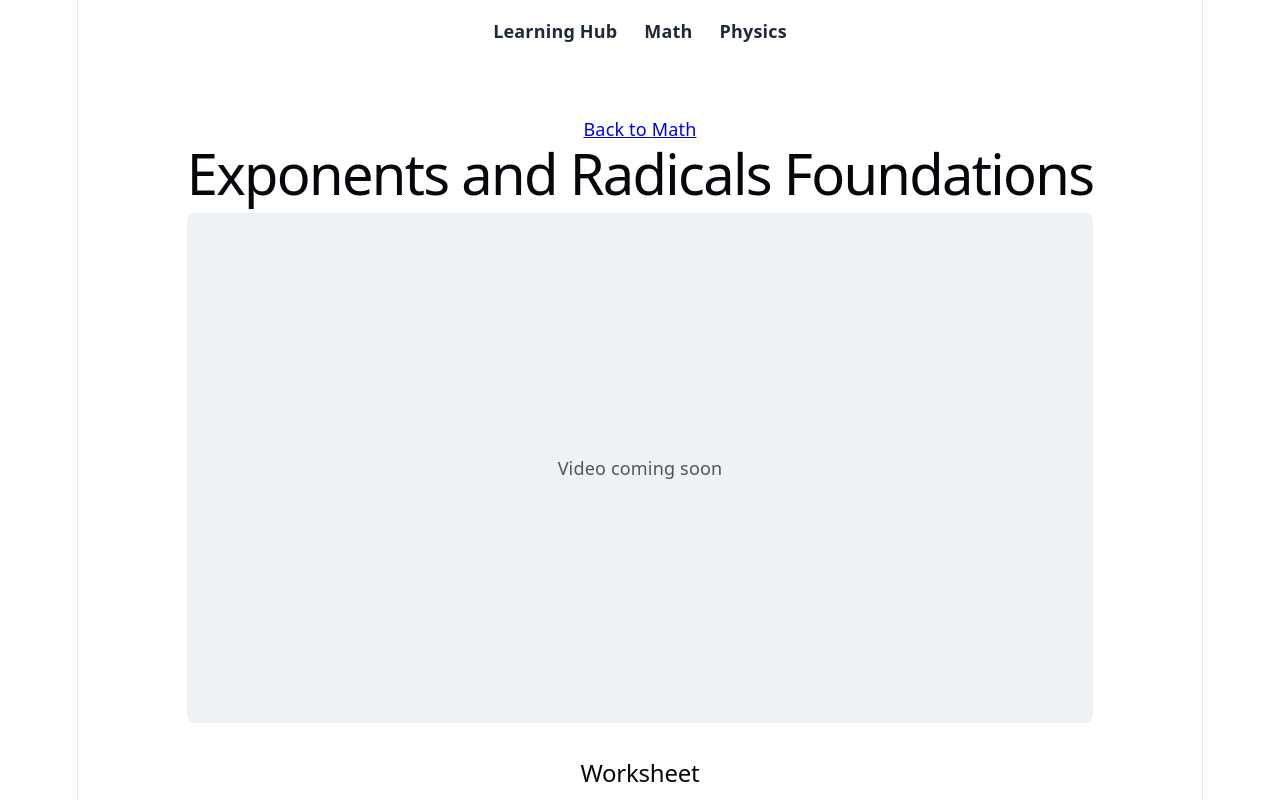
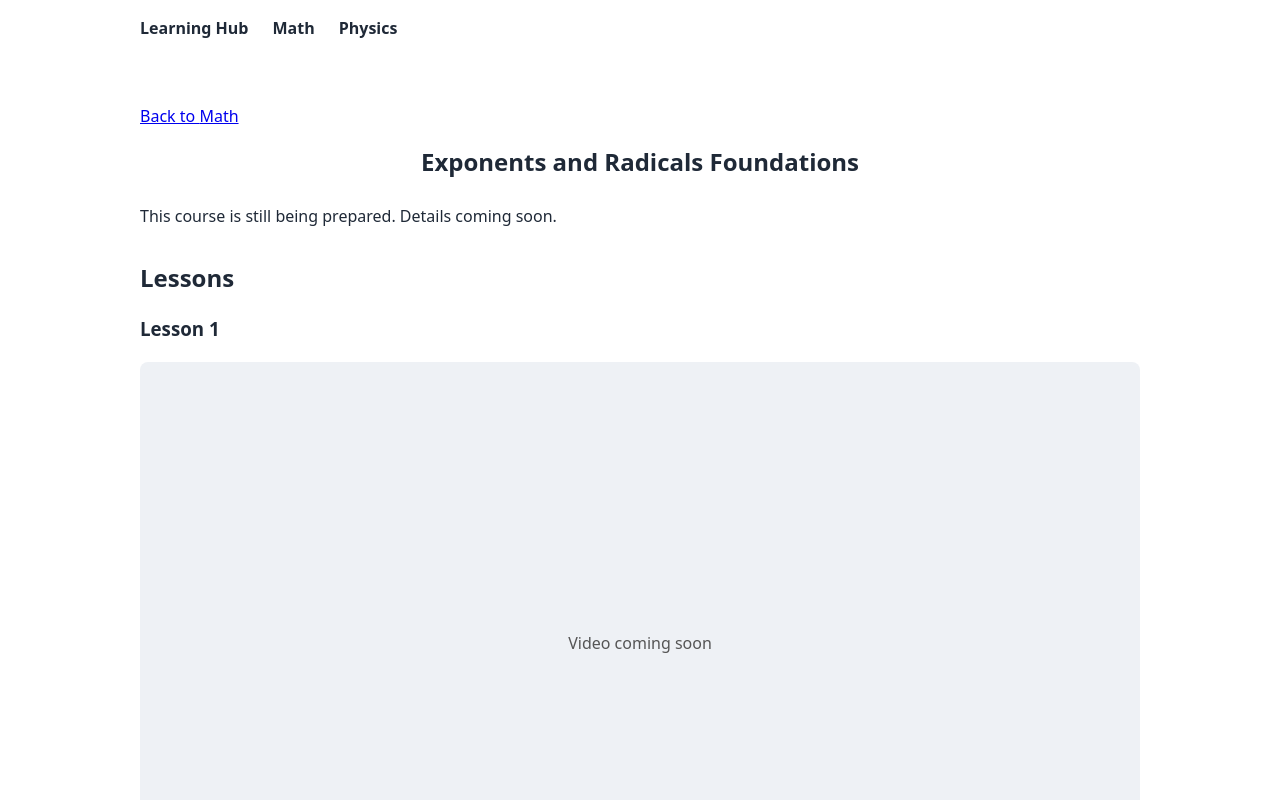
Before and after one commit to diliscia/learning-hub, a React (Vite) app: page /math/exponents in a window 1280 px wide. Shown: the top 800 px of the page. Built offline with nearby package versions, Linux system fonts and the light colour scheme.

Commit message:
Organize topics as courses with lessons and improve layout
Organize topics as courses with lessons and improve layout

```diff
--- a/src/App.css
+++ b/src/App.css
@@ -124,3 +124,15 @@ a.card:hover {
   margin: 0;
   opacity: 0.8;
 }
+
+.section h1 {
+  text-align: center;
+}
+
+.section p {
+  text-align: justify;
+}
+
+.work p {
+  text-align: center;
+}
--- a/src/data/site.js
+++ b/src/data/site.js
@@ -4,13 +4,85 @@ export const site = {
   outschoolUrl: "https://outschool.com/teachers/Marcelo",
 };
 
-// videoId stays empty until you add the YouTube video ID.
+// Builds a list of lessons. Add each YouTube video ID and worksheet link later.
+const makeLessons = (n) =>
+  Array.from({ length: n }, (_, i) => ({
+    title: `Lesson ${i + 1}`,
+    videoId: "",
+    worksheetUrl: "",
+  }));
+
 export const topics = [
-  { id: "integers", subject: "Math", title: "Master Integers, Rational Numbers & Powers", videoId: "" },
-  { id: "inequalities", subject: "Math", title: "Solving and Graphing Inequalities", videoId: "" },
-  { id: "factoring", subject: "Math", title: "Factoring: Solve Quadratic Equations With Confidence", videoId: "" },
-  { id: "polynomials", subject: "Math", title: "Polynomials and Solving Equations", videoId: "" },
-  { id: "exponents", subject: "Math", title: "Exponents and Radicals Foundations", videoId: "" },
-  { id: "kinematics", subject: "Physics", title: "Kinematics Made Clear: Motion in 1D & 2D", videoId: "" },
-  { id: "artemis", subject: "Physics", title: "The Physics of Space Exploration: Artemis Missions", videoId: "" },
+  {
+    id: "integers",
+    subject: "Math",
+    title: "Integers, Rational Numbers & Powers",
+    description:
+      "A seven lesson course that builds confident number skills: integers, rational numbers and exponents, with clear explanations and guided practice that prepare students for algebra.",
+    goals:
+      "Work with integers, apply the order of operations, convert and calculate with fractions and decimals, and use the exponent rules.",
+    lessons: makeLessons(7),
+  },
+  {
+    id: "inequalities",
+    subject: "Math",
+    title: "Solving and Graphing Inequalities",
+    description:
+      "A three lesson course on solving and graphing inequalities, from simple to compound, with step by step explanations and guided practice.",
+    goals:
+      "Solve and graph one step, multi step and compound inequalities, read solutions on a number line, and use inequalities in word problems.",
+    lessons: makeLessons(3),
+  },
+  {
+    id: "factoring",
+    subject: "Math",
+    title: "Factoring Quadratic Equations",
+    description:
+      "A five lesson course on factoring quadratic polynomials, with guided worksheets and more than 100 solved examples and practice problems.",
+    goals:
+      "Factor out the greatest common factor, factor simple and complex trinomials, and recognize special patterns such as the difference of squares.",
+        lessons: [
+      { title: "Lesson 1: Introduction to Factoring and the Greatest Common Factor", videoId: "", worksheetUrl: "" },
+      { title: "Lesson 2: Factoring Simple Trinomials (a = 1)", videoId: "", worksheetUrl: "" },
+      { title: "Lesson 3: Factoring Complex Trinomials (a ≠ 1)", videoId: "", worksheetUrl: "" },
+      { title: "Lesson 4: Difference of Squares and Perfect Square Trinomials", videoId: "", worksheetUrl: "" },
+      { title: "Lesson 5: Factoring Practice with Mixed Problems", videoId: "", worksheetUrl: "" },
+    ],
+  },
+  {
+    id: "polynomials",
+    subject: "Math",
+    title: "Polynomials and Solving Linear Equations",
+    description: "This course is still being prepared. Details coming soon.",
+    goals: "",
+    lessons: makeLessons(7),
+  },
+  {
+    id: "exponents",
+    subject: "Math",
+    title: "Exponents and Radicals Foundations",
+    description: "This course is still being prepared. Details coming soon.",
+    goals: "",
+    lessons: makeLessons(2),
+  },
+  {
+    id: "kinematics",
+    subject: "Physics",
+    title: "Kinematics for Motion in 1D & 2D",
+    description:
+      "A three lesson course on how things move in one and two dimensions: displacement, velocity, acceleration and motion graphs, with guided practice problems.",
+    goals:
+      "Describe and analyze motion, calculate speed, velocity and acceleration, solve motion problems with algebra, and read motion graphs.",
+    lessons: makeLessons(3),
+  },
+  {
+    id: "artemis",
+    subject: "Physics",
+    title: "The Physics of Space Exploration using Artemis Missions",
+    description:
+      "A one lesson course that uses real data from the NASA Artemis II mission to apply physics formulas to escape velocity, orbital speed, gravity, energy and travel time.",
+    goals:
+      "Calculate escape velocity and orbital speed, find gravitational acceleration on different planets, work out energy values from data, and use formulas with the correct units.",
+    lessons: makeLessons(1),
+  },
 ];
--- a/src/index.css
+++ b/src/index.css
@@ -1,111 +1,7 @@
-:root {
-  --text: #6b6375;
-  --text-h: #08060d;
-  --bg: #fff;
-  --border: #e5e4e7;
-  --code-bg: #f4f3ec;
-  --accent: #aa3bff;
-  --accent-bg: rgba(170, 59, 255, 0.1);
-  --accent-border: rgba(170, 59, 255, 0.5);
-  --social-bg: rgba(244, 243, 236, 0.5);
-  --shadow:
-    rgba(0, 0, 0, 0.1) 0 10px 15px -3px, rgba(0, 0, 0, 0.05) 0 4px 6px -2px;
-
-  --sans: system-ui, 'Segoe UI', Roboto, sans-serif;
-  --heading: system-ui, 'Segoe UI', Roboto, sans-serif;
-  --mono: ui-monospace, Consolas, monospace;
-
-  font: 18px/145% var(--sans);
-  letter-spacing: 0.18px;
-  color-scheme: light dark;
-  color: var(--text);
-  background: var(--bg);
-  font-synthesis: none;
-  text-rendering: optimizeLegibility;
-  -webkit-font-smoothing: antialiased;
-  -moz-osx-font-smoothing: grayscale;
-
-  @media (max-width: 1024px) {
-    font-size: 16px;
-  }
-}
-
-@media (prefers-color-scheme: dark) {
-  :root {
-    --text: #9ca3af;
-    --text-h: #f3f4f6;
-    --bg: #16171d;
-    --border: #2e303a;
-    --code-bg: #1f2028;
-    --accent: #c084fc;
-    --accent-bg: rgba(192, 132, 252, 0.15);
-    --accent-border: rgba(192, 132, 252, 0.5);
-    --social-bg: rgba(47, 48, 58, 0.5);
-    --shadow:
-      rgba(0, 0, 0, 0.4) 0 10px 15px -3px, rgba(0, 0, 0, 0.25) 0 4px 6px -2px;
-  }
-
-  #social .button-icon {
-    filter: invert(1) brightness(2);
-  }
-}
-
 body {
   margin: 0;
+  font-family: system-ui, Arial, sans-serif;
+  color: #1f2937;
+  background: white;
+  line-height: 1.5;
 }
-
-#root {
-  width: 1126px;
-  max-width: 100%;
-  margin: 0 auto;
-  text-align: center;
-  border-inline: 1px solid var(--border);
-  min-height: 100svh;
-  display: flex;
-  flex-direction: column;
-  box-sizing: border-box;
-}
-
-h1,
-h2 {
-  font-family: var(--heading);
-  font-weight: 500;
-  color: var(--text-h);
-}
-
-h1 {
-  font-size: 56px;
-  letter-spacing: -1.68px;
-  margin: 32px 0;
-  @media (max-width: 1024px) {
-    font-size: 36px;
-    margin: 20px 0;
-  }
-}
-h2 {
-  font-size: 24px;
-  line-height: 118%;
-  letter-spacing: -0.24px;
-  margin: 0 0 8px;
-  @media (max-width: 1024px) {
-    font-size: 20px;
-  }
-}
-p {
-  margin: 0;
-}
-
-code,
-.counter {
-  font-family: var(--mono);
-  display: inline-flex;
-  border-radius: 4px;
-  color: var(--text-h);
-}
-
-code {
-  font-size: 15px;
-  line-height: 135%;
-  padding: 4px 8px;
-  background: var(--code-bg);
-}
--- a/src/pages/Topic.jsx
+++ b/src/pages/Topic.jsx
@@ -8,7 +8,7 @@ function Topic() {
   if (!topic) {
     return (
       <section className="section">
-        <p>Topic not found.</p>
+        <p>Course not found.</p>
         <Link to="/">Back to home</Link>
       </section>
     );
@@ -18,20 +18,40 @@ function Topic() {
     <section className="section">
       <Link to={`/${subject}`}>Back to {topic.subject}</Link>
       <h1>{topic.title}</h1>
+      <p>{topic.description}</p>
 
-      {topic.videoId ? (
+      {topic.goals && (
+        <>
+          <h2>What students will learn</h2>
+          <p>{topic.goals}</p>
+        </>
+      )}
+
+      <h2>Lessons</h2>
+      {topic.lessons.map((lesson, index) => (
+        <article className="lesson" key={index}>
+          <h3>{lesson.title}</h3>
+
+          {lesson.videoId ? (
             <iframe
               className="video"
-          src={`https://www.youtube-nocookie.com/embed/${topic.videoId}`}
-          title={topic.title}
+              src={`https://www.youtube-nocookie.com/embed/${lesson.videoId}`}
+              title={`${topic.title}, ${lesson.title}`}
               allowFullScreen
             />
           ) : (
             <div className="video placeholder">Video coming soon</div>
           )}
 
-      <h2>Worksheet</h2>
+          {lesson.worksheetUrl ? (
+            <a className="button" href={lesson.worksheetUrl} target="_blank" rel="noreferrer">
+              Open worksheet
+            </a>
+          ) : (
             <p>Worksheet coming soon.</p>
+          )}
+        </article>
+      ))}
     </section>
   );
 }
```
Also changed, not shown: 1 other file (tests, documents, lock files or other folders). Lines whose indentation alone changed are shown as unchanged.
